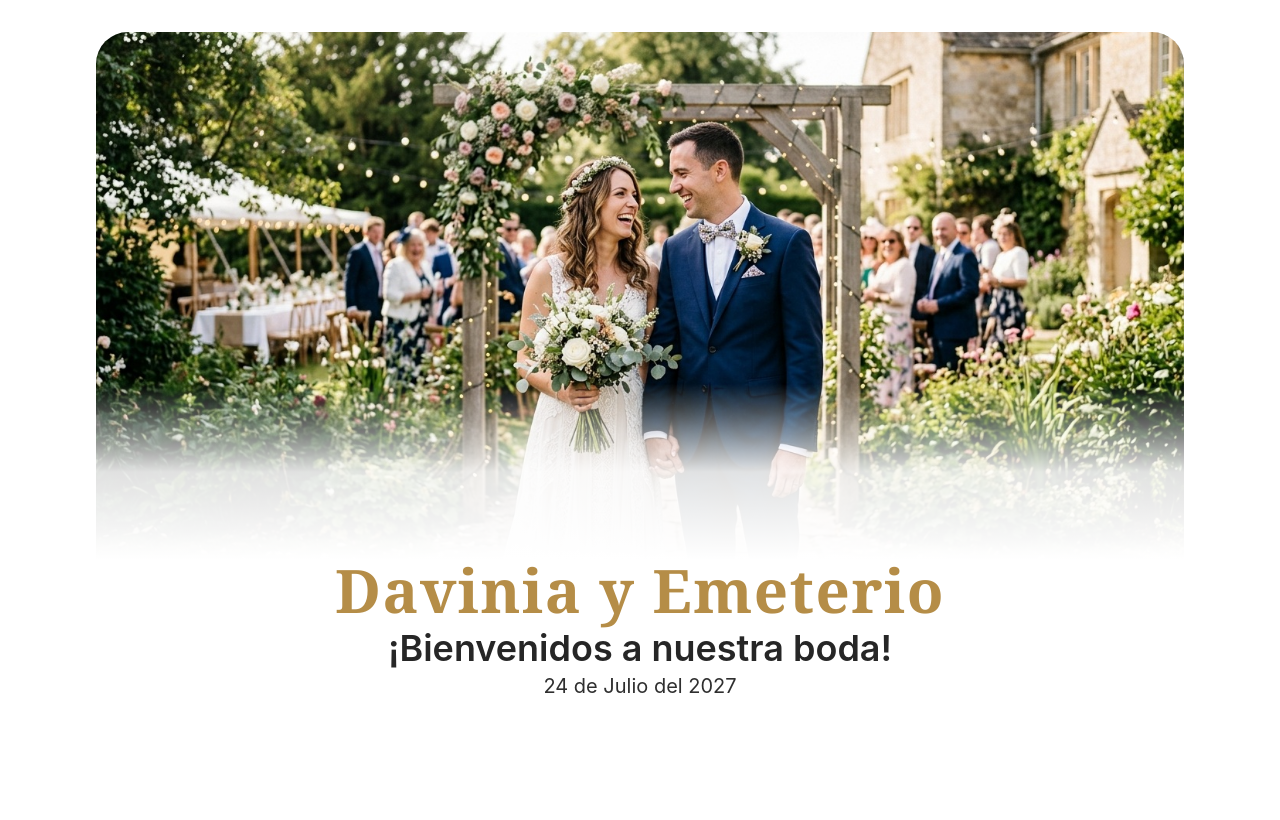
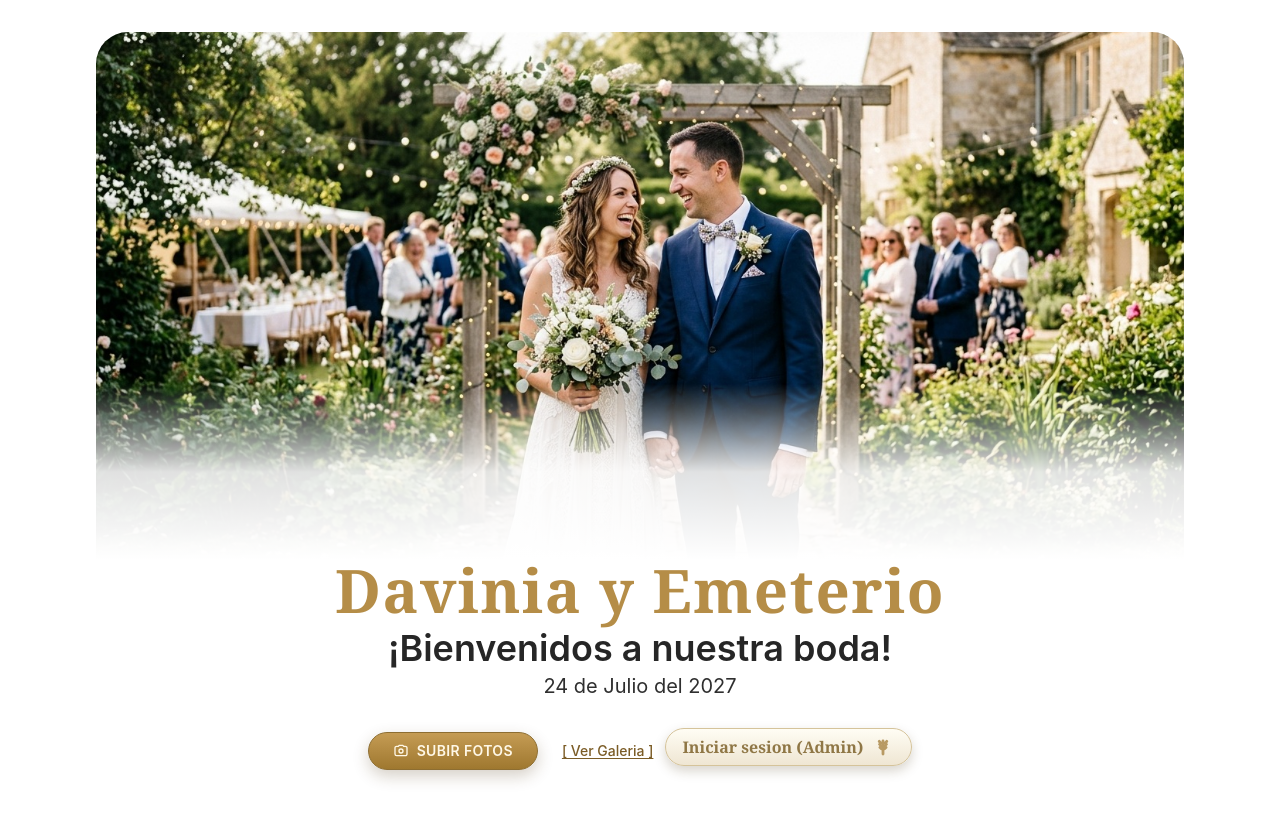
Before and after one commit to Tommyscripts/BodaDavinia, a React (Vite) app: page / in a window 1280 px wide. Shown: the top 820 px of the page. Built offline with nearby package versions, Linux system fonts and the light colour scheme.

Commit message:
agregar componente Botones y actualizar App para incluirlo; crear archivo Galeria

```diff
--- a/src/App.tsx
+++ b/src/App.tsx
@@ -1,4 +1,5 @@
 import './App.css'
+import Botones from './componentes/Botones'
 import FotoMainBoda from './componentes/FotoMainBoda'
 import Nombres from './componentes/Nombres'
 
@@ -9,6 +10,7 @@ function App() {
         <FotoMainBoda />
         <div className="px-6 pb-8 text-center md:px-10 md:pb-10">
           <Nombres />
+          <Botones />
         </div>
       </section>
     </main>
--- /dev/null
+++ b/src/componentes/Botones.tsx
@@ -0,0 +1,100 @@
+type BotonesProps = {
+	onSubirFotosClick?: () => void
+	onVerGaleriaClick?: () => void
+	onAdminLoginClick?: () => void
+}
+
+function Botones({ onSubirFotosClick, onVerGaleriaClick, onAdminLoginClick }: BotonesProps) {
+	const handleSubirFotos = () => {
+		if (onSubirFotosClick) {
+			onSubirFotosClick()
+			return
+		}
+
+		// Placeholder temporal: no existe backend para subida de fotos.
+		console.info('Subir fotos estara disponible cuando exista backend.')
+	}
+
+	const handleVerGaleria = () => {
+		if (onVerGaleriaClick) {
+			onVerGaleriaClick()
+			return
+		}
+
+		// Placeholder temporal: la galeria aun no esta creada.
+		console.info('La galeria estara disponible cuando el componente exista.')
+	}
+
+	const handleAdminLogin = () => {
+		if (onAdminLoginClick) {
+			onAdminLoginClick()
+			return
+		}
+
+		// Placeholder temporal: login admin pendiente de implementar.
+		console.info('El acceso admin estara disponible cuando se cree autenticacion.')
+	}
+
+	return (
+		<div className="mt-6 flex flex-wrap items-center justify-center gap-4 md:mt-8 md:gap-6">
+			<button
+				type="button"
+				onClick={handleSubirFotos}
+				className="inline-flex items-center gap-2 rounded-full border border-[#8d6e32] bg-gradient-to-b from-[#c59c54] to-[#9f782f] px-6 py-2 text-sm font-semibold tracking-wide text-[#fff8e7] shadow-[0_6px_16px_rgba(80,55,17,0.24)] transition hover:brightness-105 focus-visible:outline-none focus-visible:ring-2 focus-visible:ring-[#b78d47] focus-visible:ring-offset-2"
+			>
+				<svg
+					aria-hidden="true"
+					viewBox="0 0 24 24"
+					className="h-4 w-4"
+					fill="none"
+					stroke="currentColor"
+					strokeWidth="2"
+					strokeLinecap="round"
+					strokeLinejoin="round"
+				>
+					<path d="M3 7.5A2.5 2.5 0 0 1 5.5 5H8l1.2-1.5h5.6L16 5h2.5A2.5 2.5 0 0 1 21 7.5v9A2.5 2.5 0 0 1 18.5 19h-13A2.5 2.5 0 0 1 3 16.5v-9Z" />
+					<circle cx="12" cy="12" r="3" />
+				</svg>
+				SUBIR FOTOS
+			</button>
+
+			<div className="flex items-center gap-3">
+				<button
+					type="button"
+					onClick={handleVerGaleria}
+					className="text-sm font-medium text-[#7b5c26] underline underline-offset-2 transition hover:text-[#5e4318]"
+				>
+					[ Ver Galeria ]
+				</button>
+
+				<button
+					type="button"
+					onClick={handleAdminLogin}
+					className="relative -top-1 inline-flex items-center gap-2 rounded-full border border-[#d5c39a] bg-gradient-to-b from-[#fffdf4] to-[#efe6d3] px-4 py-1.5 font-serif text-base font-semibold text-[#8f7746] shadow-[0_5px_12px_rgba(78,59,24,0.22)] transition hover:-translate-y-0.5 hover:shadow-[0_8px_16px_rgba(78,59,24,0.26)] focus-visible:outline-none focus-visible:ring-2 focus-visible:ring-[#bfa46b] focus-visible:ring-offset-2"
+				>
+					Iniciar sesion (Admin)
+					<svg
+						aria-hidden="true"
+						viewBox="0 0 24 24"
+						className="h-6 w-6 text-[#b89a64]"
+						fill="none"
+						stroke="currentColor"
+						strokeWidth="2.8"
+						strokeLinecap="round"
+						strokeLinejoin="round"
+					>
+						<path d="M12 19V6" />
+						<path d="M12 8.5c1.7 0 2.9-1 3.8-2.2" />
+						<path d="M12 11.3c1.6 0 2.7-.9 3.5-2" />
+						<path d="M12 14.1c1.4 0 2.4-.8 3.1-1.7" />
+						<path d="M12 8.5c-1.7 0-2.9-1-3.8-2.2" />
+						<path d="M12 11.3c-1.6 0-2.7-.9-3.5-2" />
+						<path d="M12 14.1c-1.4 0-2.4-.8-3.1-1.7" />
+					</svg>
+				</button>
+			</div>
+		</div>
+	)
+}
+
+export default Botones
```
Also changed, not shown: src/componentes/Galeria.tsx (added).
